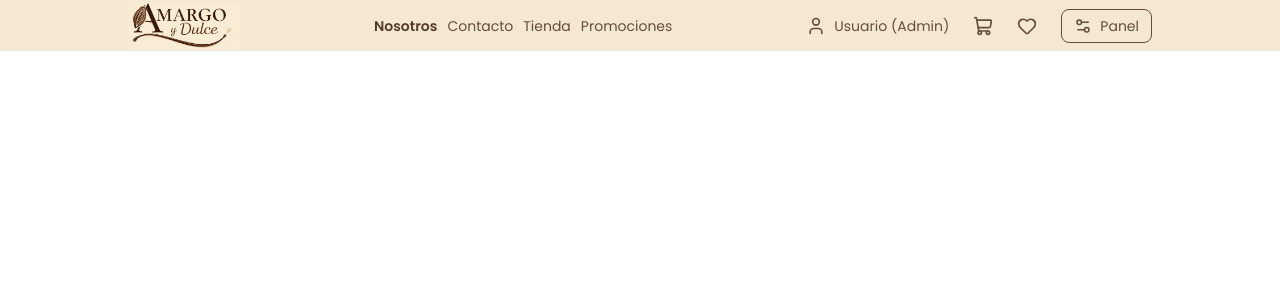
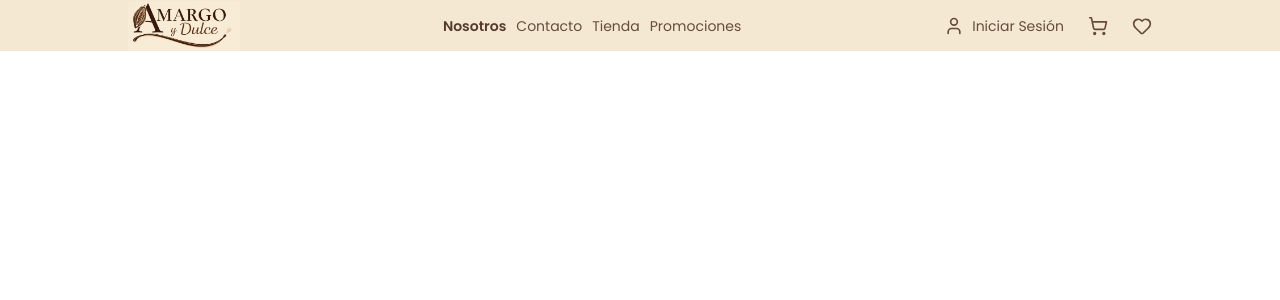
Before and after one commit to alexalvez01/Amargo-y-Dulce, a React (Vite) app in the folder frontend/: page / in a window 1280 px wide. Shown: the top 300 px of the page. Built offline with nearby package versions, Linux system fonts and the light colour scheme.

Commit message:
Actualizando dependencias

```diff
--- a/frontend/package.json
+++ b/frontend/package.json
@@ -12,8 +12,10 @@
   "dependencies": {
     "@mercadopago/sdk-react": "^1.0.6",
     "@tailwindcss/vite": "^4.1.17",
+    "lucide-react": "^0.564.0",
     "react": "^19.2.0",
     "react-dom": "^19.2.0",
+    "react-router-dom": "^7.13.0",
     "tailwindcss": "^4.1.17"
   },
   "devDependencies": {
--- a/frontend/src/components/Navbar.jsx
+++ b/frontend/src/components/Navbar.jsx
@@ -3,7 +3,7 @@ import { User, ShoppingCart, Heart, Settings2 } from "lucide-react";
 import { NavLink } from "react-router-dom";
 
 export default function Navbar() {
-  const [user, setUser] = useState({name: "Usuario", rol:"admin"});
+  const [user, setUser] = useState(null);
   const [isOpen, setIsOpen] = useState(false);
 
   const navLinkStyles = ({ isActive }) =>
@@ -68,7 +68,7 @@ export default function Navbar() {
             <Heart size={20} />
           </NavLink>
 
-          {user.rol === "admin"? (
+          {user && user.rol === "admin" ? (
             <NavLink
                 to="/administrator"
                 className="flex items-center gap-2 border border-brand-brown px-3 py-1.5 rounded-lg text-sm font-brand hover:bg-brand-brown hover:text-white transition-colors"
```
Also changed, not shown: 1 other file (tests, documents, lock files or other folders).
